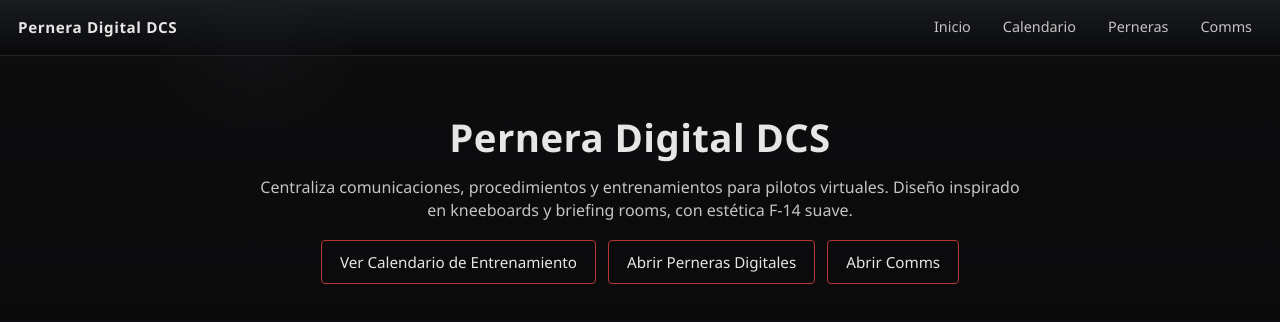
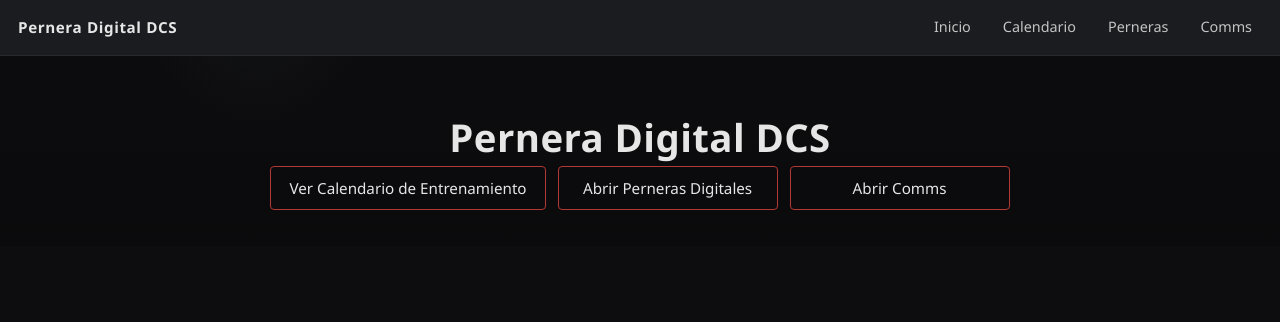
Before and after one commit to Javier97PRnorth/dcs-pernera-web, a plain HTML site: page index.html in a window 1280 px wide. Drawn offline with Linux system fonts and the light colour scheme.

Commit message:
Refine home layout and calendar copy

```diff
--- a/index.html
+++ b/index.html
@@ -28,7 +28,6 @@
   <header class="hero" id="inicio">
     <div class="container">
       <h1>Pernera Digital DCS</h1>
-      <p>Centraliza comunicaciones, procedimientos y entrenamientos para pilotos virtuales. Diseño inspirado en kneeboards y briefing rooms, con estética F‑14 suave.</p>
       <div class="cta">
         <a class="btn" href="calendario.html">Ver Calendario de Entrenamiento</a>
         <a class="btn" href="perneras.html">Abrir Perneras Digitales</a>
--- a/styles.css
+++ b/styles.css
@@ -37,8 +37,8 @@ body{
   align-items:center;
   justify-content:space-between;
   padding:8px 18px;
-  background:linear-gradient(180deg,var(--panel),rgba(0,0,0,0.2));
-  border-bottom:1px solid rgba(255,255,255,0.03);
+  background:var(--panel);
+  border-bottom:1px solid rgba(255,255,255,0.06);
   z-index:1200;
 }
 .nav-left{display:flex;align-items:center;gap:12px}
@@ -90,9 +90,12 @@ body{
   letter-spacing:0.4px;
 }
 .hero p{margin:10px auto 18px;color:var(--sub);max-width:760px}
-.hero .cta{display:inline-flex;gap:12px;flex-wrap:wrap}
+.hero .cta{display:flex;justify-content:center;gap:12px;flex-wrap:wrap}
 .btn{
-  display:inline-block;
+  display:inline-flex;
+  align-items:center;
+  justify-content:center;
+  min-width:220px;
   padding:10px 18px;
   border:1px solid var(--accent);
   color:var(--text);
@@ -101,6 +104,7 @@ body{
   background:transparent;
   transition:all .15s ease;
   font-size:0.95rem;
+  text-align:center;
 }
 .btn:hover{background:var(--accent);color:#fff;transform:translateY(-2px)}
 
@@ -193,6 +197,8 @@ body{
 }
 @media (max-width:760px){
   .hero{padding-top:90px}
+  .hero .cta{flex-direction:column;align-items:center}
+  .btn{width:100%;max-width:320px;min-width:0}
   .kneeboard-table{min-width:700px}
   .top-nav{padding:8px 12px}
   .menu-toggle{display:inline-flex}
```
Also changed, not shown: calendario.html (+0 -1 lines).
